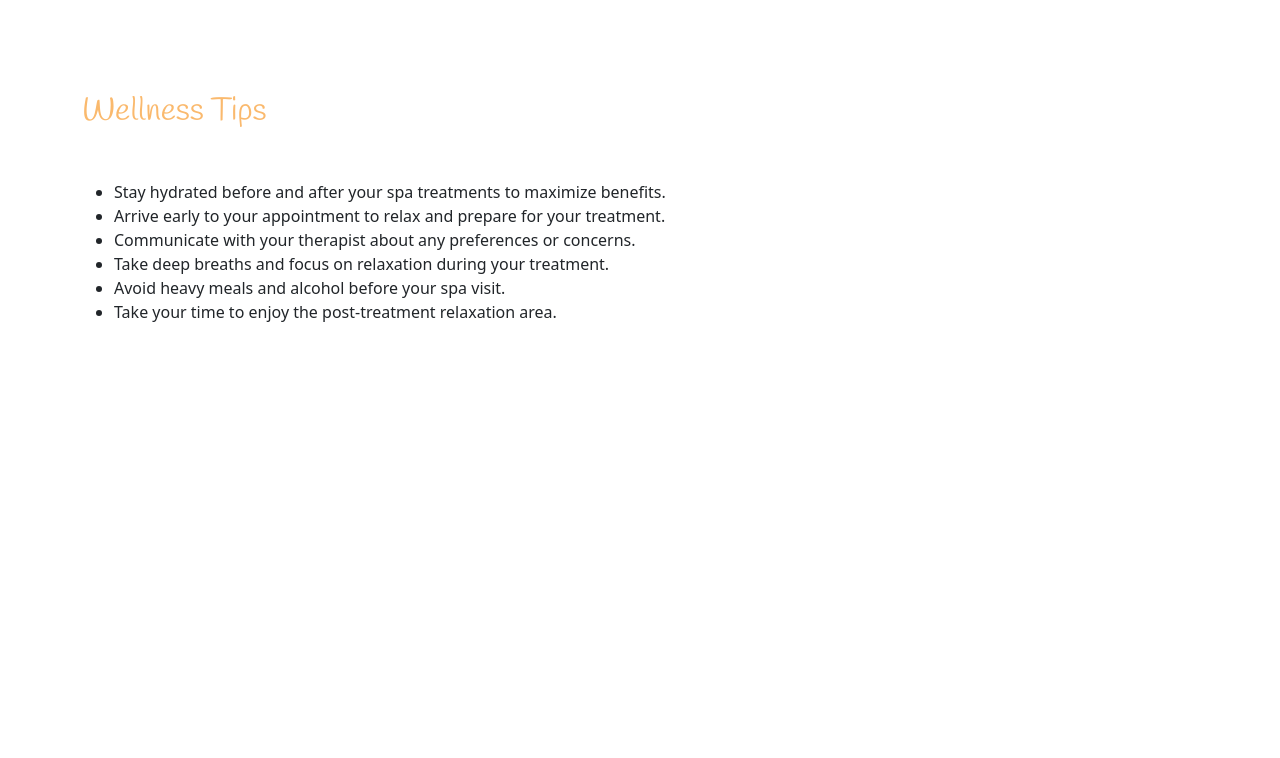
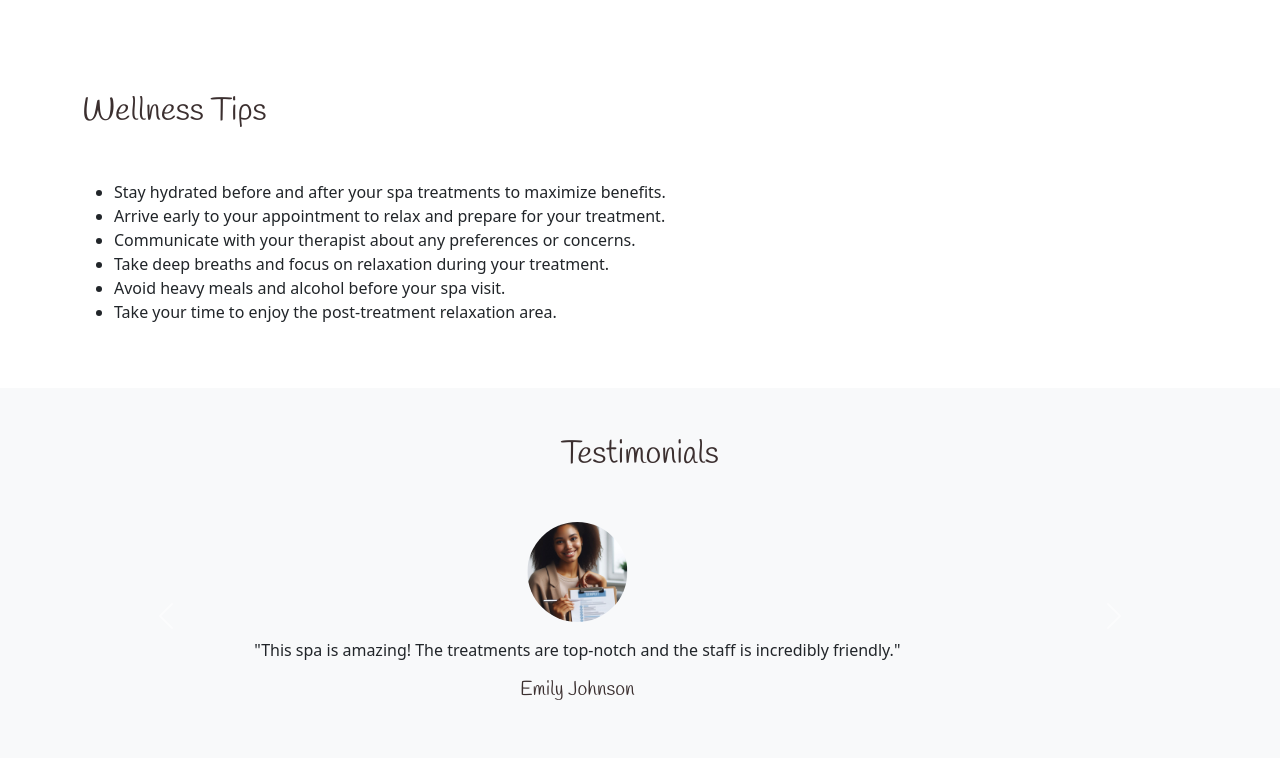
Before and after one commit to tgrey2024/seven-seas-spa, a plain HTML site: page index.html in a window 1280 px wide. Shown: the part 763-1521 px from the top of the page. Before the commit the page ends 1151 px from the top, so only its background shows below. Drawn offline with nearby package versions, Linux system fonts and the light colour scheme.

Commit message:
add testimonials section with carousel; update styling for headings and images

```diff
--- a/index.html
+++ b/index.html
@@ -15,29 +15,32 @@
             color: #3b2f2f !important;
         }
 
-        h1,
-        h2,
-        h3,
-        h4,
-        h5,
-        h6 {
+        h1{
             font-family: 'Handlee', cursive;
-            color: #fab96d;
+            color: #FFEBD4;
         }
 
-        .lead {
-            color: #fab96d;
+        h2, h3, h4, h5, h6 {
+            font-family: 'Handlee', cursive;
+            color: #3b2f2f;
         }
-
-        .hero{
+        .hero {
             height: 30vh;
             background: linear-gradient(rgba(0, 0, 0, 0.5), rgba(0, 0, 0, 0.5)), url('./assets/images/Designer.png') no-repeat center center;
             background-size: cover;
         }
 
-        .card img{
+        .card img {
             height: 200px;
             object-fit: cover;
+        }
+
+        .testimonial-img {
+            width: 100px;
+            height: 100px;
+            object-fit: cover;
+            border-radius: 50%;
+            margin: 0 auto;
         }
     </style>
 </head>
@@ -46,11 +49,11 @@
     <!-- Navigation Bar -->
     <nav class="navbar navbar-expand-lg navbar-light bg-white fixed-top">
         <div class="container-fluid">
-            <a class="navbar-brand" href="#"><img src="./assets/images/AIIAB_4_2_1_1.png" alt="Logo"
-                    class="d-inline-block align-text-top" width="30px">
+            <a class="navbar-brand" href="#"><img src="./assets/images/AIIAB_4_2_1_1.png" alt="Logo" class="d-inline-block align-text-top" width="30px">
                 Spa Treatments</a>
             <button class="navbar-toggler" type="button" data-bs-toggle="collapse" data-bs-target="#navbarNav"
                 aria-controls="navbarNav" aria-expanded="false" aria-label="Toggle navigation">
+                <span class="navbar-toggler-icon"></span>
             </button>
             <div class="collapse navbar-collapse" id="navbarNav">
                 <ul class="navbar-nav ms-auto">
@@ -141,6 +144,40 @@
     </section>
 
     <!-- Testimonials -->
+    <section id="testimonials" class="testimonials py-5 bg-light">
+        <div class="container">
+            <h2 class="text-center mb-5">Testimonials</h2>
+            <div id="testimonialCarousel" class="carousel slide" data-bs-ride="carousel">
+                <div class="carousel-inner">
+                    <div class="carousel-item active text-center">
+                        <img src="./assets/images/emily_johnson.png" class="testimonial-img d-block mx-auto" alt="Client 1">
+                        <p class="mt-3">"This spa is amazing! The treatments are top-notch and the staff is incredibly friendly."</p>
+                        <h5>Emily Johnson</h5>
+                    </div>
+                    <div class="carousel-item text-center">
+                        <img src="./assets/images/john_doe.png" class="testimonial-img d-block mx-auto" alt="Client 2">
+                        <p class="mt-3">"I always leave feeling refreshed and rejuvenated. Highly recommend their services!"</p>
+                        <h5>John Doe</h5>
+                    </div>
+                    <div class="carousel-item text-center">
+                        <img src="./assets/images/jane_smith.png" class="testimonial-img d-block mx-auto" alt="Client 3">
+                        <p class="mt-3">"A wonderful experience from start to finish. The ambiance is perfect for relaxation."</p>
+                        <h5>Jane Smith</h5>
+                    </div>
+                </div>
+                <button class="carousel-control-prev" type="button" data-bs-target="#testimonialCarousel" data-bs-slide="prev">
+                    <span class="carousel-control-prev-icon" aria-hidden="true"></span>
+                    <span class="visually-hidden">Previous</span>
+                </button>
+                <button class="carousel-control-next" type="button" data-bs-target="#testimonialCarousel" data-bs-slide="next">
+                    <span class="carousel-control-next-icon" aria-hidden="true"></span>
+                    <span class="visually-hidden">Next</span>
+                </button>
+            </div>
+        </div>
+    </section>
+
+    <!-- Footer -->
 
     <!-- Bootstrap JS link -->
     <script src="https://cdn.jsdelivr.net/npm/bootstrap@5.3.3/dist/js/bootstrap.bundle.min.js"
```
